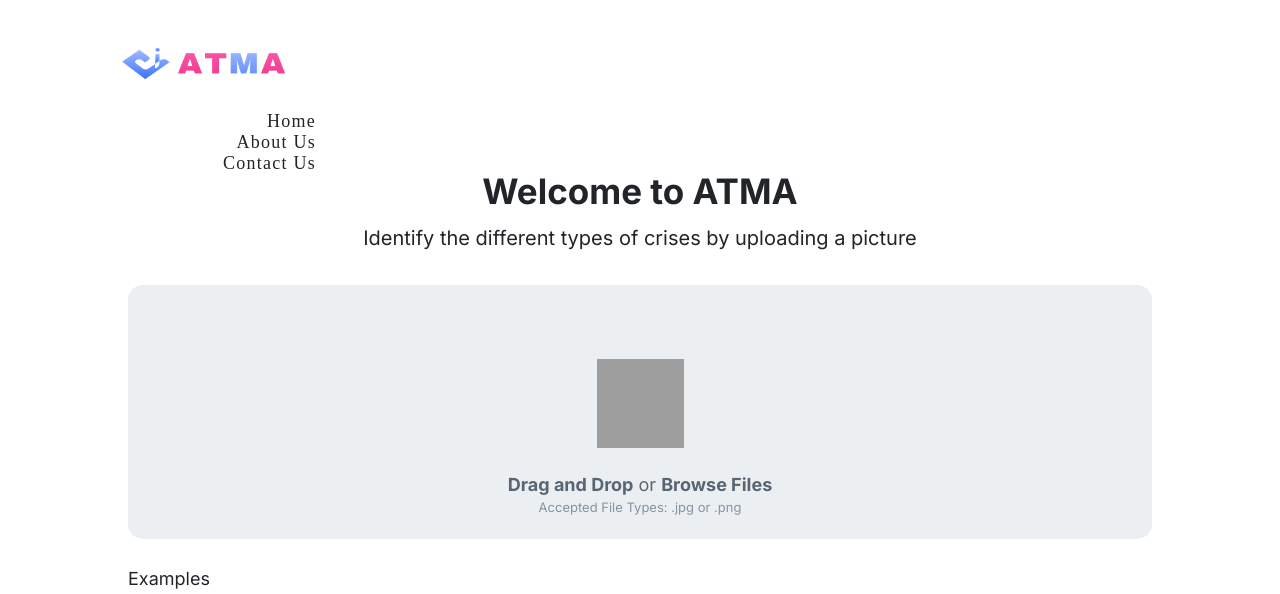
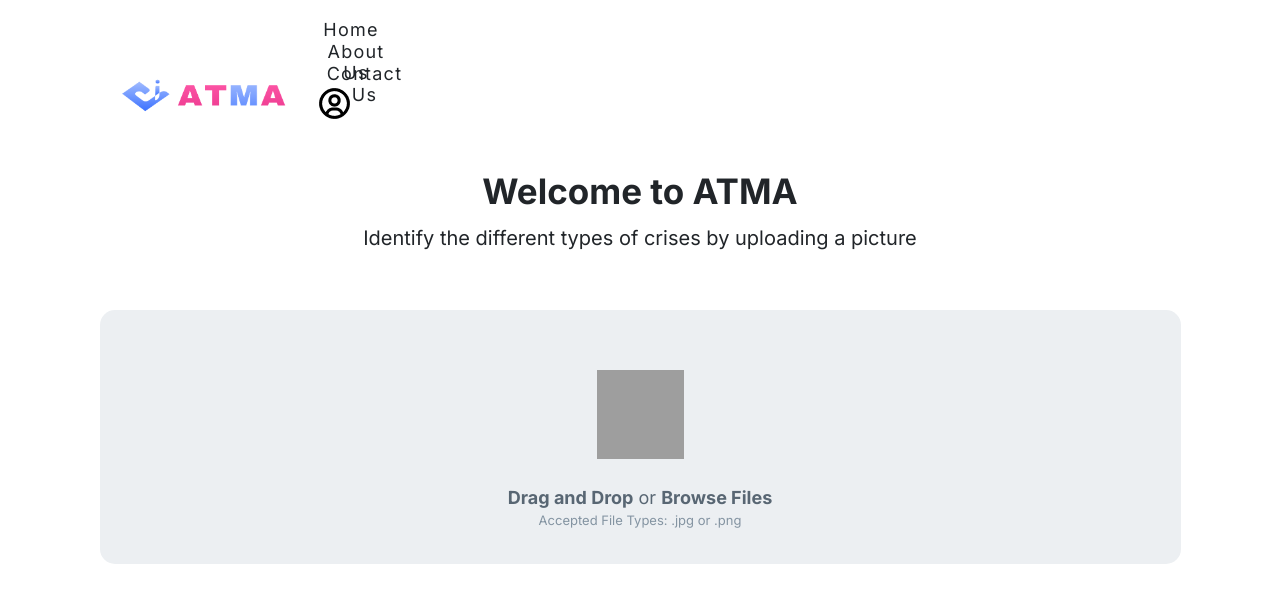
Before and after one commit to Sigmahs/911webdevrepo, a Django app: page / in a window 1280 px wide. Shown: the top 594 px of the page. Run offline with Django 3.2, Linux system fonts and the light colour scheme; a user stored in the database is signed in; data comes from the database, SQL or seed files in the repository; some libraries are stand-ins or nearby versions; grey boxes are pictures that could not be loaded.

Commit message:
position adjustments

```diff
--- a/emotions/templates/emotions/home.html
+++ b/emotions/templates/emotions/home.html
@@ -63,19 +63,18 @@
 
 {% block content %}
 
-<nav class="navbar navbar-expand-md navbar-fixed-top navbar-toggleable-sm navbar-inverse sticky-top" style="width: 100vw; height: 135px; background-color: #ffffff;">
-  <div>
+<nav class="navbar navbar-expand-md navbar-fixed-top navbar-toggleable-sm navbar-inverse sticky-top" style="width: 100vw; height: 135px; background-color: #ffffff; display: inline-flex;">
 
     <div class="ATMA-home">
       <img src="{% static "img/Logo_transparentBG.png"%}" style="width: 230px; height: 100px; margin-left: 70px; margin-top: 50px;">
       </div>
-    <div class="navigation" style="text-align: right; text-format: horizontal; font-size: 18px;">
-      <div>Home</div>
-      <div>About Us</div>
-      <div>Contact Us</div>
-    </div>
+    <ul style="text-align: center; font-size: 18px; font-weight: 500; font-family: Inter; font-style: normal; float: left; width: 80vw; list-style: none; display: inline; margin: 0px; padding: 0px;">
+        <li style="width: 70px; height: 22px; margin-right: 88px;"><a>Home</a></li>
+        <li style="width: 80px; height: 22px;"><a>About Us</a></li>
+        <li style="width: 97px; height: 22px;"><a>Contact Us</a></li>
+        <li style="width: 30.8px; height: 30.8px;"><img src="{% static "img/icon_account.png"%}"></li>
+    </ul>
 
-  </div>
 
 
 </nav>
@@ -142,24 +141,24 @@
 
 
       <div class="row">
-        <div class="welcome" style="width: 85vw; height: 120px; text-align: center; font-family: Inter; font-stretch: normal; letter-spacing: normal; line-height; normal; margin-top: 30px;">
+        <div class="welcome" style="width: 1261px; height: 120px; text-align: center; font-family: Inter; font-stretch: normal; letter-spacing: normal; line-height; normal; margin-top: 30px; margin-bottom: 25px;">
             <div style="font-size: 35px; font-weight: bold; ">Welcome to ATMA</div>
           <div style="font-size: 20px; font-weight: normal; margin-top: 5px;"> Identify the different types of crises by uploading a picture</div>
 
         </div>
-        <div class="upload-rect" style="width:80vw; height:254px; margin: auto; padding: 24px 0 15px; border-radius: 15px; background-color: #eceff2; text-align: center;">
-            <img src="{% static "img/icon_cloud.png"%}" style="width: 87px; height: 89px; margin-top: 50px;">
-            <div style="margin-top: 23px; text-align:center; font-size: 18px; font-family: Inter; color: #586673;"> <b>Drag and Drop</b> or <b>Browse Files</b></div>
+        <div class="upload-rect" style="width:1081px; height:254px; margin: auto; border-radius: 15px; background-color: #eceff2; text-align: center;">
+            <img src="{% static "img/icon_cloud.png"%}" style="width: 87px; height: 89px; margin-top: 60px;">
+            <div class="upload-text" style="margin-top: 24.8px; text-align:center; font-size: 18px; font-family: Inter; color: #586673;"> <b>Drag and Drop</b> or <b>Browse Files</b></div>
             <div style = "text-align: center; font-size: 13px; font-family:Inter; color: #8494a2;"> Accepted File Types: .jpg or .png</div>
         </div>
-        <div class="example-display" style="width: 80vw; height: 200px; margin: auto;">
+        <div class="example-display" style="width: 1081px; height: 200px; margin: auto;">
             <div class="example-text" style="text-align: left; font-size:18px; font-family: Inter; margin-top: 2vw; margin-bottom: 15px;">Examples</div>
             <div class="example-images" style = "text-align: center;">
-            <img src="{% static "img/samplephoto_01.jpg"%}" style="width: 183px; height: 124px; object-fit: contain; border-radius: 20px; margin-right: 3.5vw;">
-            <img src="{% static "img/samplephoto_02.jpg"%}" style="width: 183px; height: 124px; object-fit: contain; border-radius: 20px; margin-right: 3.5vw;">
-            <img src="{% static "img/samplephoto_03.jpg"%}" style="width: 183px; height: 124px; object-fit: contain; border-radius: 20px; margin-right: 3.5vw;">
-            <img src="{% static "img/samplephoto_04.jpg"%}" style="width: 183px; height: 124px; object-fit: contain; border-radius: 20px; margin-right: 3.5vw;">
-            <img src="{% static "img/samplephoto_05.jpg"%}" style="width: 183px; height: 124px; object-fit: contain; border-radius: 20px;">
+            <img src="{% static "img/samplephoto_01.jpg"%}" style="width: 181px; height: 124px; border-radius: 20px; margin-right: 39px;">
+            <img src="{% static "img/samplephoto_02.jpg"%}" style="width: 181px; height: 124px; border-radius: 20px; margin-right: 39px;">
+            <img src="{% static "img/samplephoto_03.jpg"%}" style="width: 181px; height: 124px; border-radius: 20px; margin-right: 39px;">
+            <img src="{% static "img/samplephoto_04.jpg"%}" style="width: 181px; height: 124px; border-radius: 20px; margin-right: 39px;">
+            <img src="{% static "img/samplephoto_05.jpg"%}" style="width: 181px; height: 124px; border-radius: 20px;">
             </div>
         </div>
 
```
